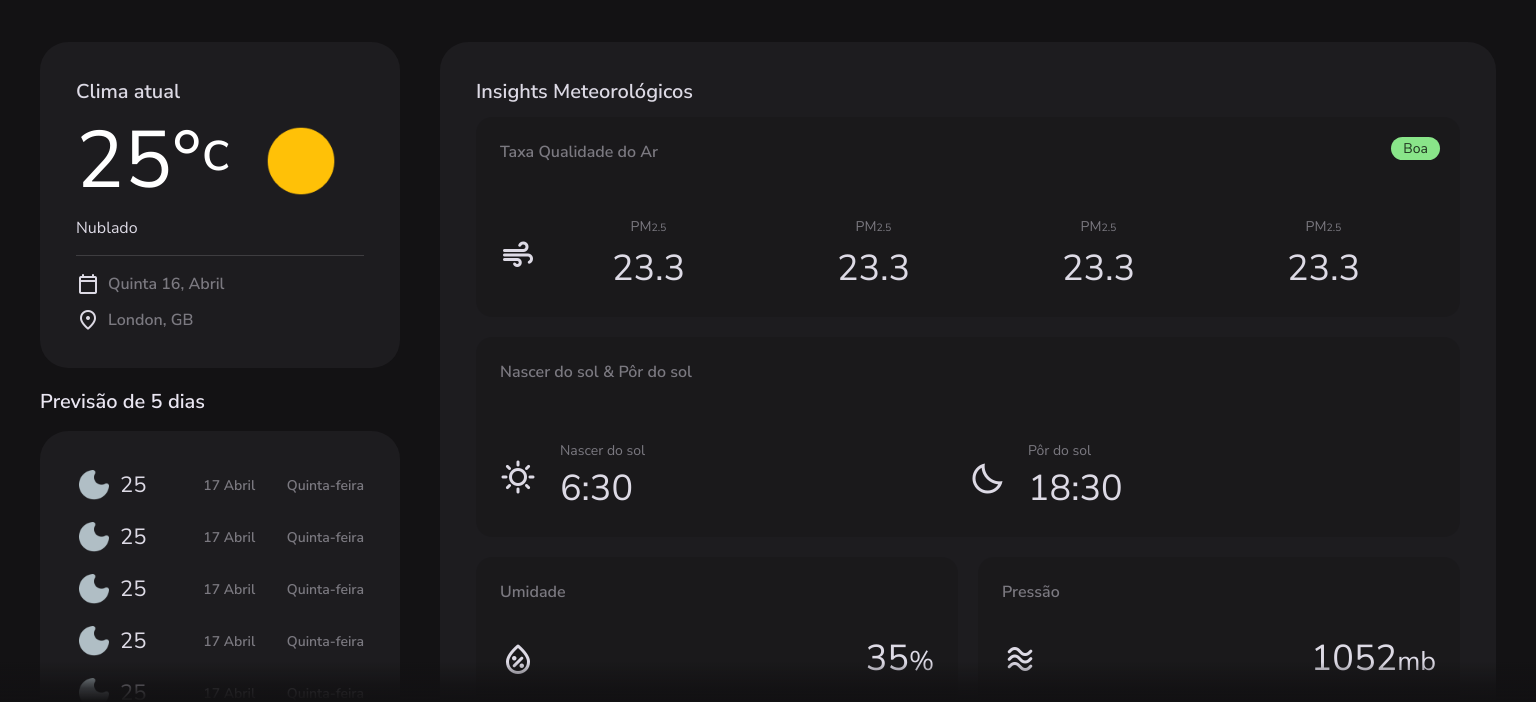
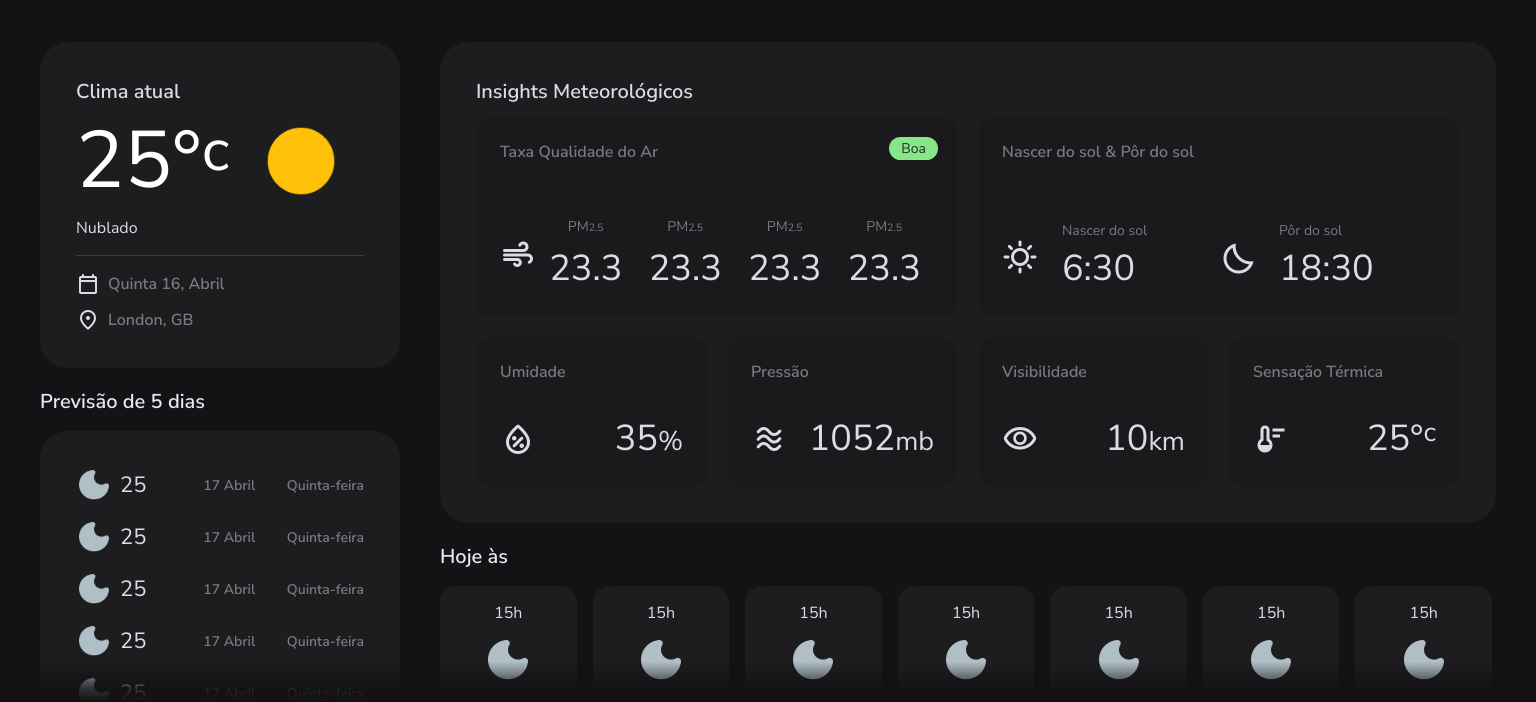
Before and after one commit to Evanildo-Silva/weatherio, a plain HTML site: page index.html in a window 1536 px wide. Shown: the part 98-800 px from the top of the page. Drawn offline with Linux system fonts and the light colour scheme.

Commit message:
feat: add media query styles for large tha 1400px

```diff
--- a/assets/css/style.css
+++ b/assets/css/style.css
@@ -1095,3 +1095,10 @@ article.container::before {
   }
 
 }
+
+@media (min-width: 1400px) {
+
+  .highlight-list {
+    grid-template-columns: repeat(4, 1fr);
+  }
+}
```
